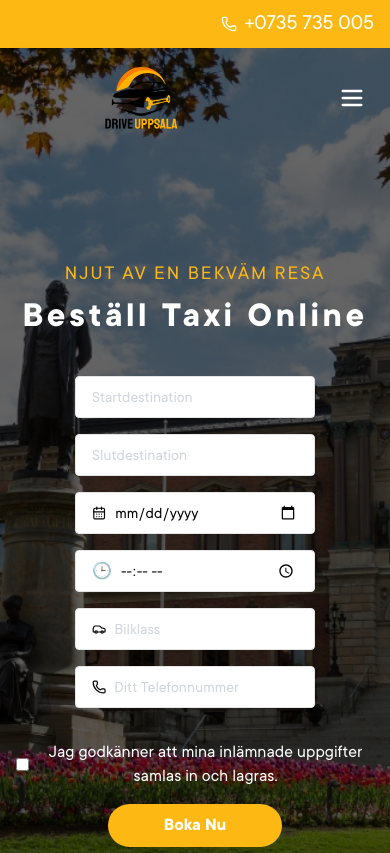
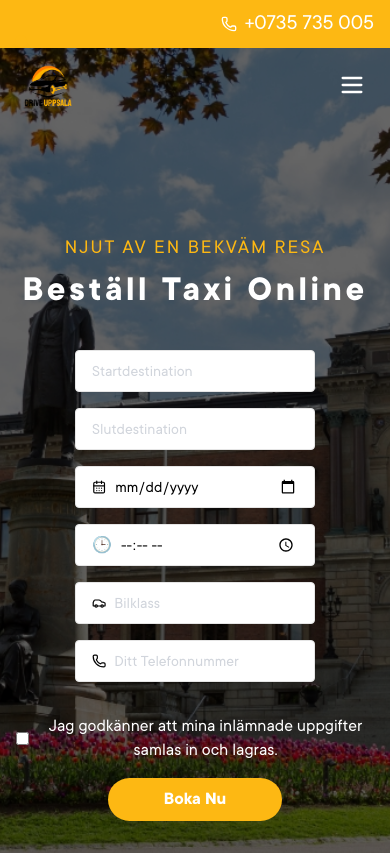
Before and after one commit to arfan4-dev/getcab-app, a React (Vite) app: page / in a window 390 px wide. Shown: the top 853 px of the page. Built offline with nearby package versions, Linux system fonts and the light colour scheme.

Commit message:
feat: Update Navbar layout and logo size for better responsiveness

```diff
--- a/src/components/hero-section/Hero.tsx
+++ b/src/components/hero-section/Hero.tsx
@@ -78,14 +78,14 @@ const Hero = () => {
             <div className="absolute inset-0 bg-black/60 z-0" />
 
             {/* Navbar */}
-            <div className="relative z-10 flex gap-40 ml-20 items-center px-6 md:px-12 py-4">
-                <div className="text-2xl flex items-center gap-5 font-bold ">
-                    <img src={images.logo} className='w-24' alt="" />
+            <div className="relative z-10 flex justify-between xl:justify-start md:gap-40 md:ml-20 items-center px-6 md:px-12 py-4">
+                <div className="text-2xl flex  items-center gap-5 font-bold ">
+                    <img src={images.logo} className='w-12 md:w-14 xl:w-20' alt="" />
                     {/* <p className='text-white'>DRIVE <span className='text-[#fdb813]'>UPPSALA</span></p> */}
                 </div>
 
                 {/* Desktop Nav */}
-                <div className="hidden md:flex space-x-6 text-[20px] font-medium">
+                <div className="hidden md:flex space-x-6 text-[16px] xl:text-[20px] font-medium">
                     {navLinks.map(({ label, href }, i) => (
                         <a
                             key={i}
```
